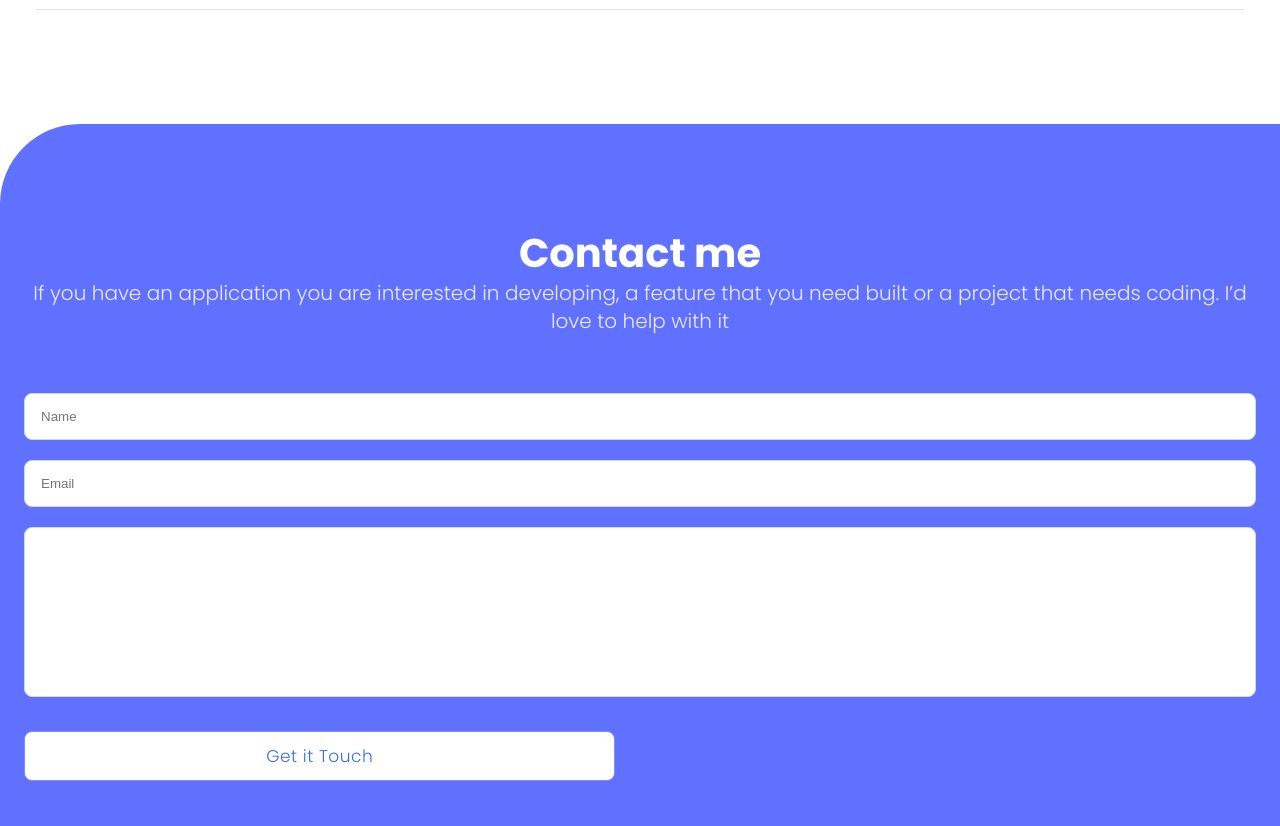
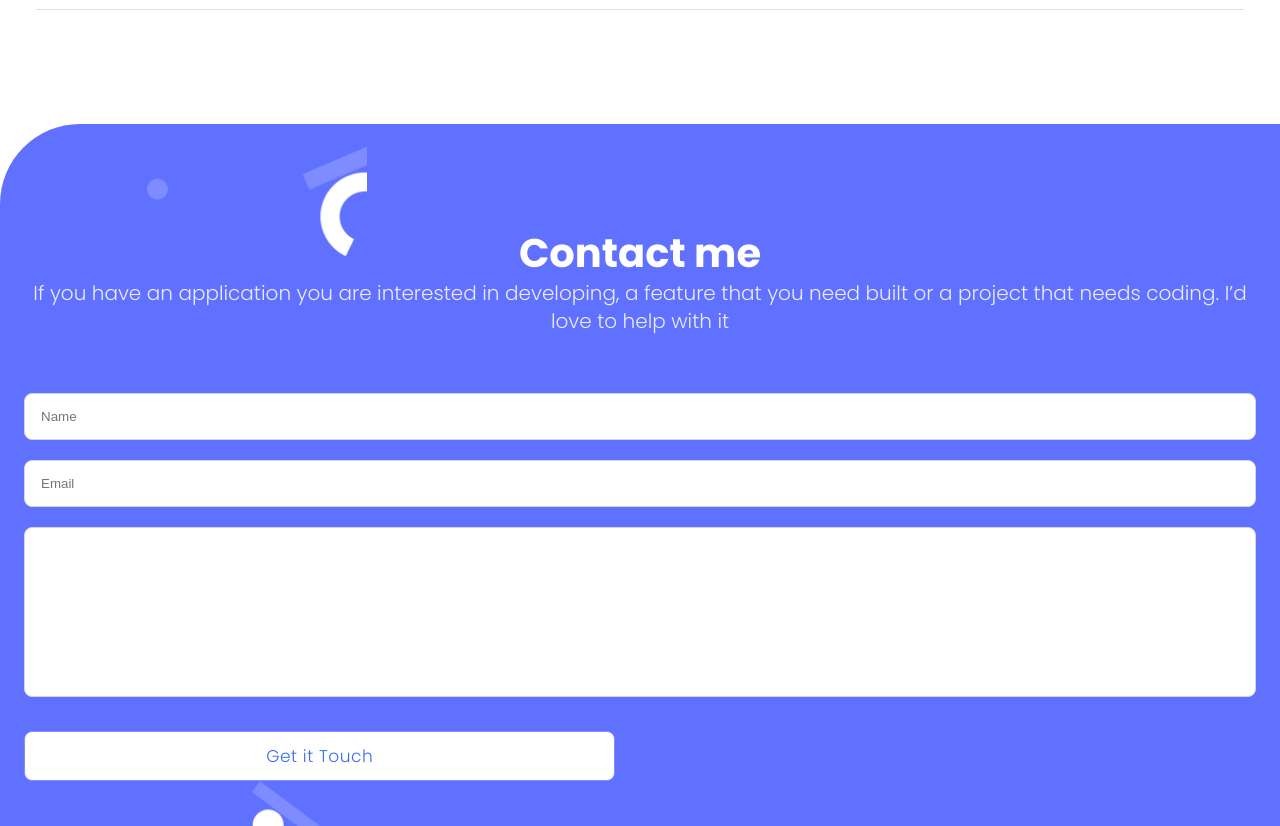
Before and after one commit to sheylaPozo/Porfolio, a plain HTML site: page index.html in a window 1280 px wide. Shown: the part 3800-4626 px from the top of the page. Drawn offline with Linux system fonts and the light colour scheme.

Commit message:
link route fixed

```diff
--- a/assets/style.css
+++ b/assets/style.css
@@ -257,7 +257,7 @@ section ul {
 }
 
 .contact {
-  background-image: url("../images/contact-form-mobile.png");
+  background-image: url("../img/contact-form-mobile.png");
   background-repeat: no-repeat;
   background-size: contain;
   background-position: 147px 21px;
```
